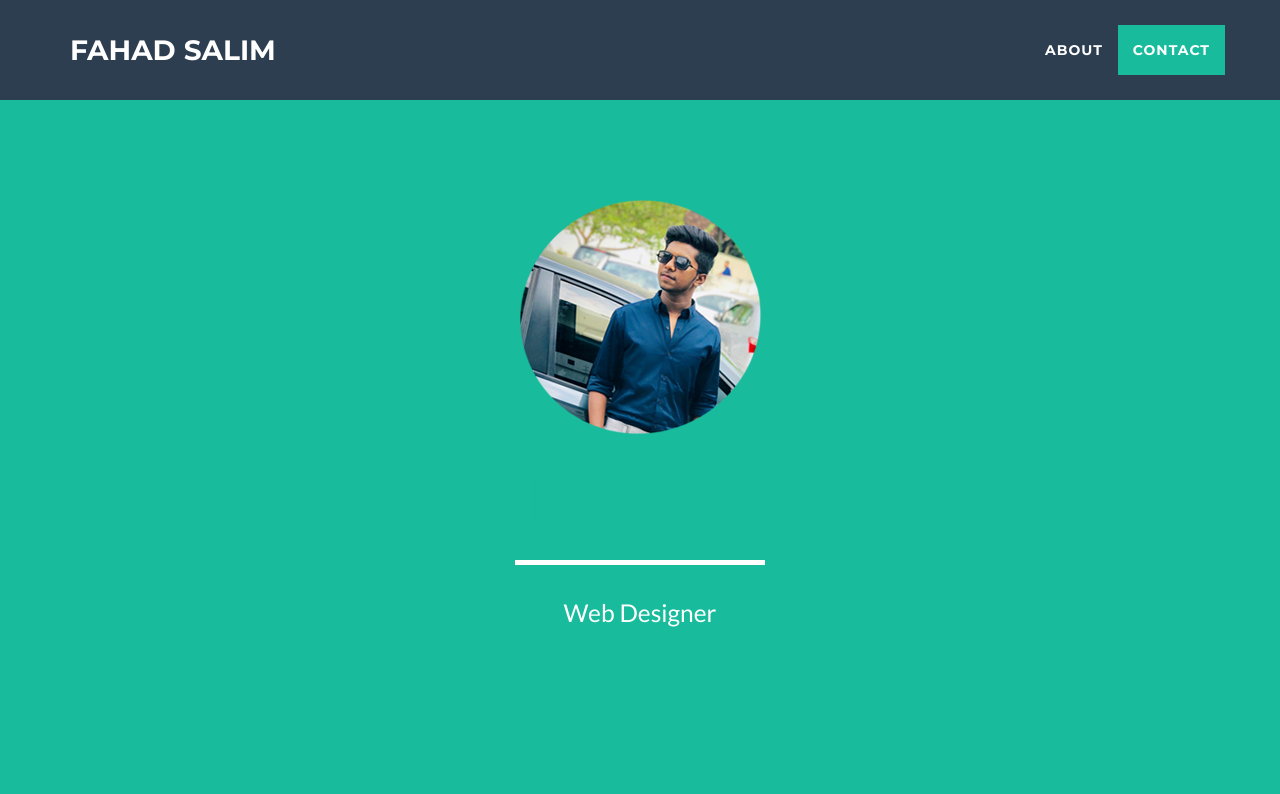
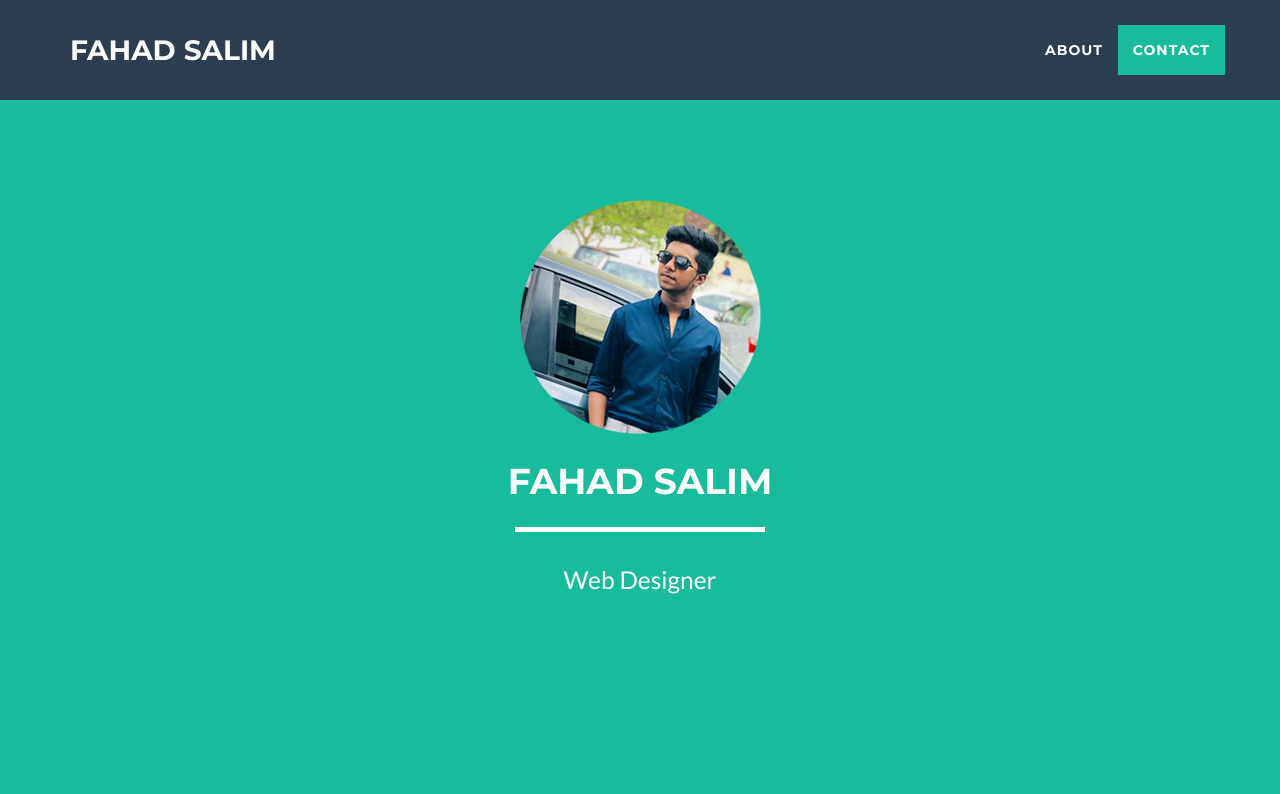
Before and after one commit to fahadsalim02/Fahad-Salim, a website: page index.html in a window 1280 px wide. Shown: the top 794 px of the page. Drawn offline with nearby package versions, Linux system fonts and the light colour scheme.

Commit message:
Update index.html

```diff
--- a/index.html
+++ b/index.html
@@ -70,7 +70,7 @@
                 <div class="col-lg-12">
                     <img class="img-responsive" src="img/profile.png" alt="">
                     <div class="intro-text">
-			    <h1 class="name"><a href="https://www.fahadsalim.in">FAHAD SALIM</a></h1>
+			    <h1 class="name"><a href="https://www.fahadsalim.in"><h1 style="color:#FFFFFF">FAHAD SALIM</h1></a></h1>
                         <hr class="star-light">
                         <span class="skills">Web  Designer</span>
                     </div>
```
